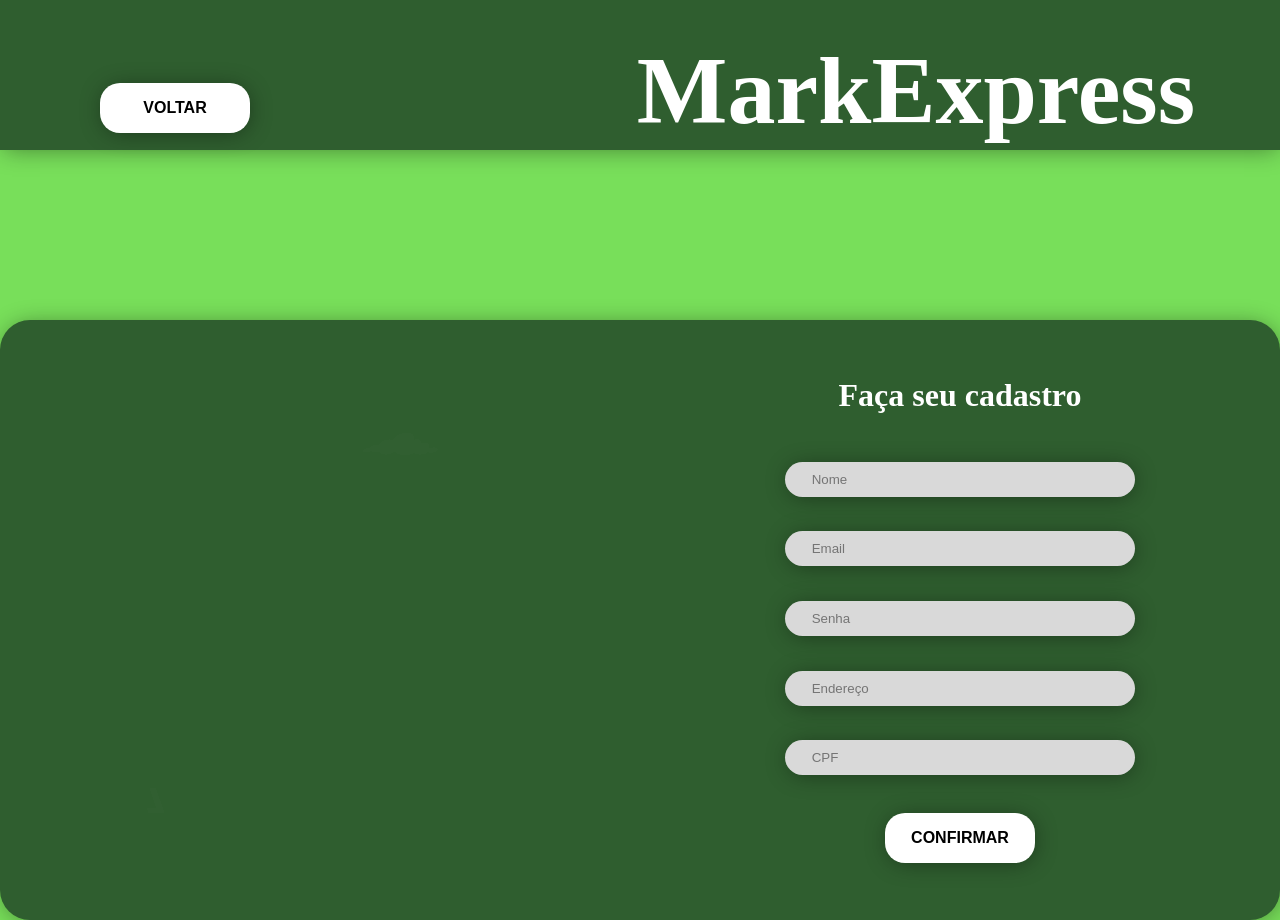
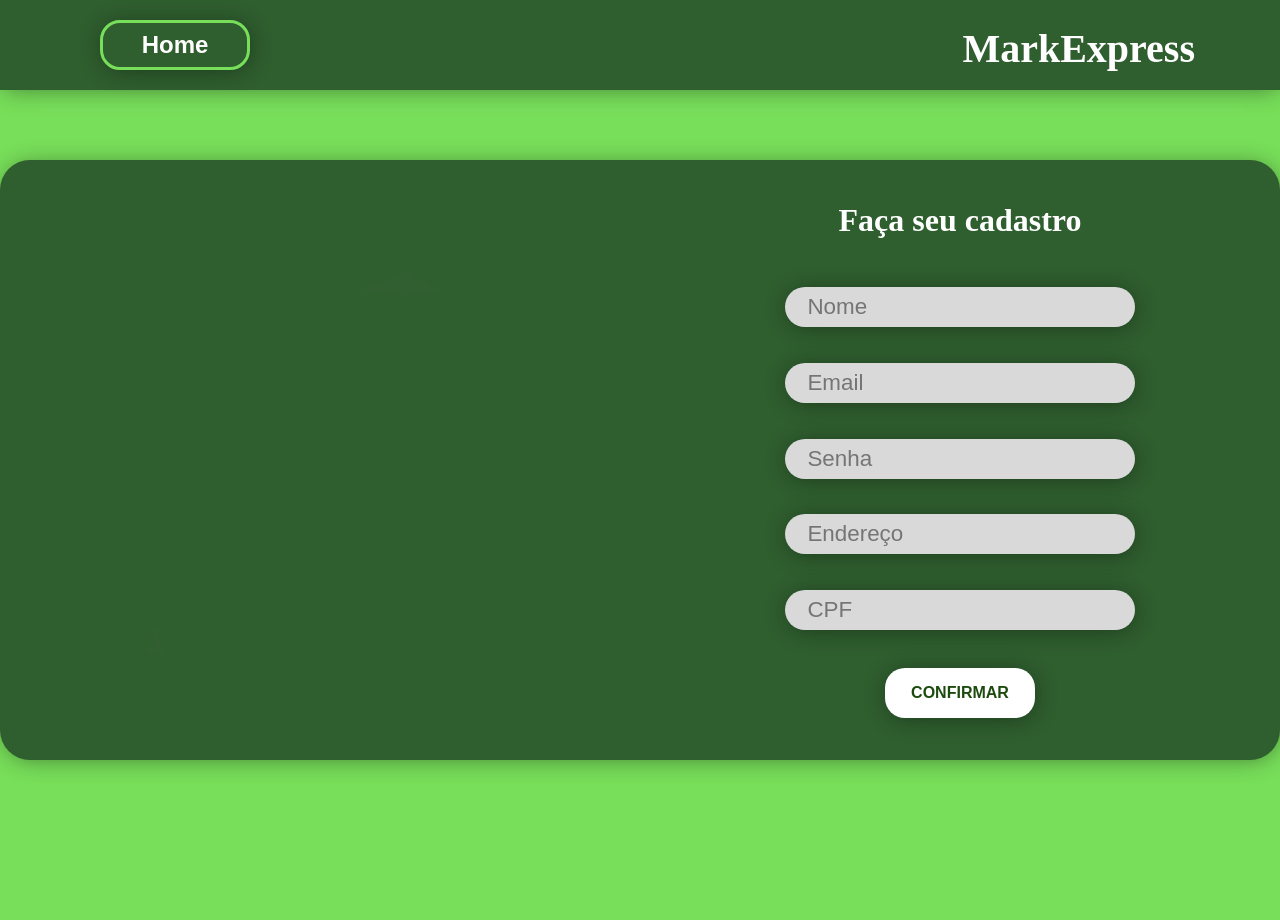
Before and after one commit to CaueTrajanoG/markexpress, a plain HTML site: page pages/register.html in a window 1280 px wide. After the commit the page ends 800 px from the top, so only its background shows below. Drawn offline with Linux system fonts and the light colour scheme.

Commit message:
Ajustes no cadastro
Fiz pequenos ajustes na pasta de cadastro, ajustes apenas visuais

```diff
--- a/css/styleregister.css
+++ b/css/styleregister.css
@@ -10,39 +10,37 @@ body{
 }
 header{
     background-color: #2F5E2F;
-    height: 150px;
+    height: 90px;
     color: white;
     box-shadow:  1px 2px 23px -3px rgba(0,0,0,0.44);
 }
 .top-menu{
     display: flex;
     justify-content: space-between;
-    align-items: center;
-
-}
-.top-left-btn-back{
-    margin-top: 50px;
 }
 .top-left-btn-back > a>input{
     margin-left: 100px;
-    background-color: #fff;
+    background-color: #2F5E2F;
     width: 150px;
     height: 50px;
     border-radius: 20px;
-    border: none;
+    border: solid #78DF5A;
     font-weight: 600;
-    font-size: 1em;
+    font-size: 1.5em;
     margin-top: 20px;
     box-shadow:  1px 2px 23px -3px rgba(0,0,0,0.44);
+    color: rgb(255, 255, 255);
+    font-weight: 700;
 }
 .top-left-btn-back > a>input:hover   {
         cursor: pointer;
-        background-color: #78DF5A;
-    }
+        background-color: #1d4b0f;
+        border:solid #08fc3d
+}
 
 .top-right-text > h1{
-    padding-top: 35px;
-    font-size: 96px;
+    padding-top: 25px;
+    font-size: 40px;
     margin-right: 85px;
 }
 
@@ -54,9 +52,9 @@ section{
     display: flex;
     justify-content: space-around;
     flex-direction: row;
-    align-items: stretch;
+
     background-color: #2F5E2F;
-    margin-top: 170px;
+    margin-top: 70px;
     border-radius: 30px;
     width: 1280px;
     height: 600px;
@@ -84,26 +82,26 @@ section{
 }
 .right-card-info > input{
     width: 350px;
-    height: 35px;
+    height: 40px;
     background: #D9D9D9;
-    margin: 1.3em;
+    margin: .8em;
     border-radius: 20px;
     border: none;
     outline: none;
-    text-indent: 2em;
-    background-attachment: fixed;
+    text-indent: 1em;
     box-shadow:  1px 2px 23px -3px rgba(0,0,0,0.44);
+    font-size: 1.4rem;
 }
 input::placeholder{
-    color: hsla(0, 0, 0, 20);
-    text-indent: 2em;
+
+    text-indent: 1em;
 }
 input::-webkit-outer-spin-button,
 input::-webkit-inner-spin-button {
     -webkit-appearance: none;
     margin: 0;
 }
-.right-card-btn > input{
+.right-card-btn >a> input{
     background-color: #fff;
     width: 150px;
     height: 50px;
@@ -113,9 +111,11 @@ input::-webkit-inner-spin-button {
     font-size: 1em;
     margin-top: 20px;
     box-shadow:  1px 2px 23px -3px rgba(0,0,0,0.44);
+    color: #1d4b0f;
 
 }
-.right-card-btn > input:hover{
+.right-card-btn > a>input:hover{
     cursor: pointer;
     background-color: #78DF5A;
+    color: #133309;
 }
--- a/pages/register.html
+++ b/pages/register.html
@@ -11,7 +11,7 @@
     <header>
             <div class="top-menu">
                 <div class="top-left-btn-back">
-                    <a href="index.html"><input type="button" value="VOLTAR"></a>
+                    <a href="index.html"><input type="button" value="Home"></a>
                 </div>
                 <div class="top-right-text">
                     <h1>MarkExpress</h1>
@@ -44,7 +44,9 @@
                         <input type="number" name="cpftxt" id="cpftxt" placeholder="CPF">
                     </div>
                     <div class="right-card-btn">
-                        <input type="button" value="CONFIRMAR">
+                        <a href="index.html">
+                            <input type="button" value="CONFIRMAR">
+                        </a>
                     </div>
             </div>
         </section>
```
